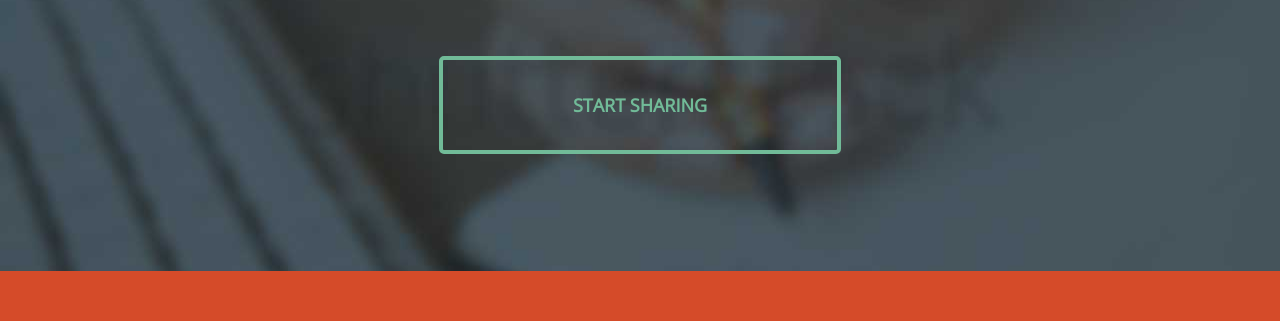
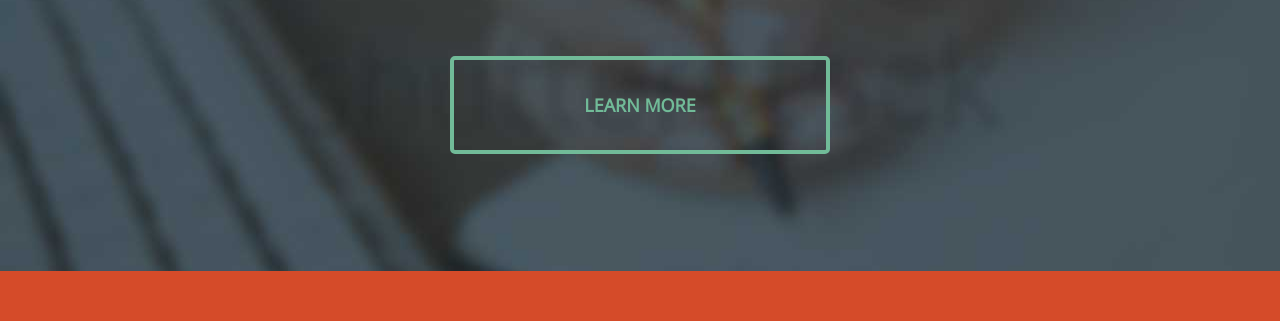
Before and after one commit to gemmahaylett/Jottly-Landing-Page, a plain HTML site: page index.html in a window 1280 px wide. Shown: the part 463-784 px from the top of the page. Drawn offline with nearby package versions, Linux system fonts and the light colour scheme.

Commit message:
Fixed button text

```diff
--- a/index.html
+++ b/index.html
@@ -65,7 +65,7 @@
         <script>
           jQuery("h1").fitText(1.2, { minFontSize: '32px', maxFontSize: '60px' });
         </script>
-       <a class="hero-btn" href="#prod-desc">Start Sharing</a>
+       <a class="hero-btn" href="#prod-desc">Learn More</a>
      </div>
    </div>
  </div>
```
